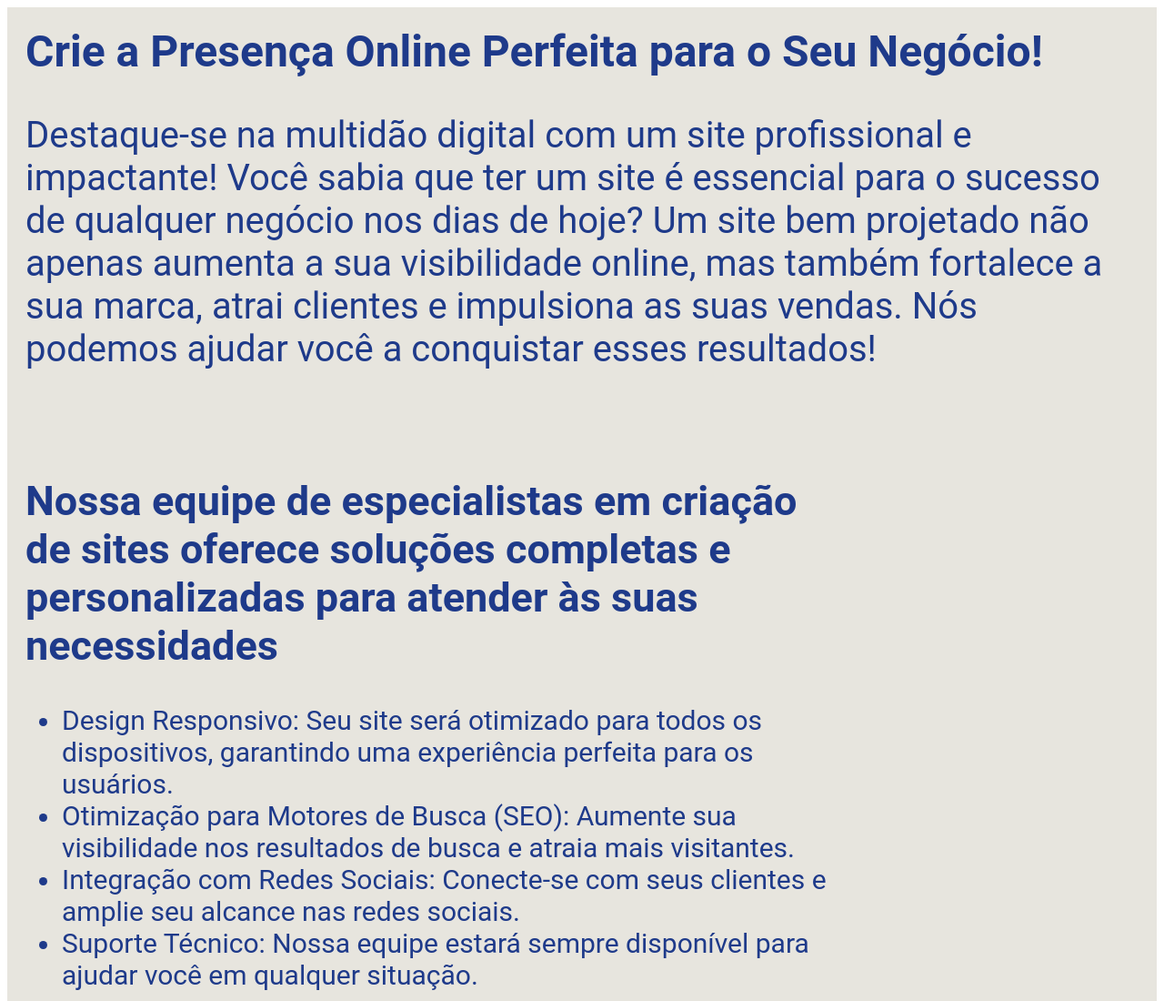
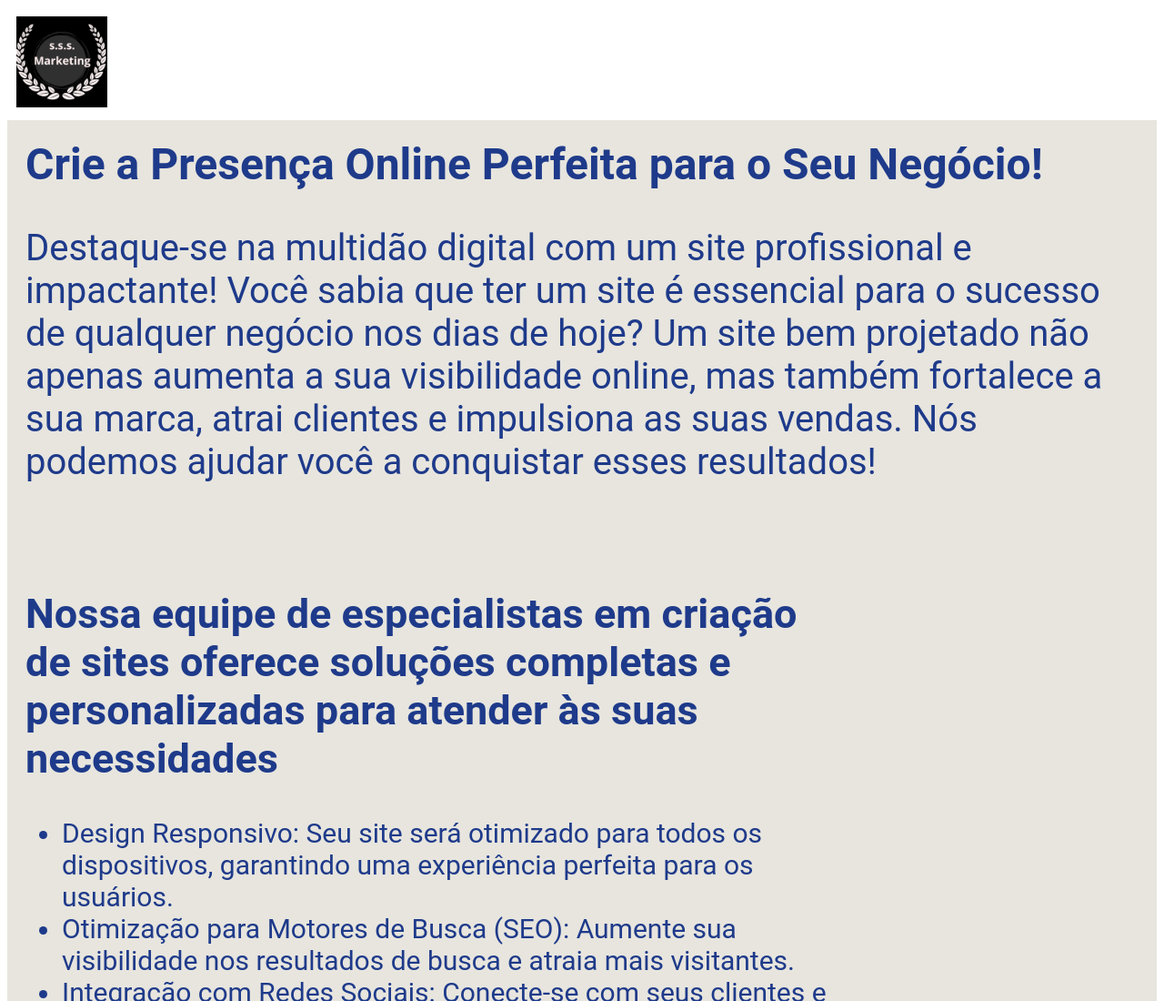
Before and after one commit to wilhame14/Presen-a-Online, a plain HTML site: page index.html in a window 1280 px wide. Shown: the top 1100 px of the page at 91% size. Drawn offline with Linux system fonts and the light colour scheme.

Commit message:
adicina a loga é titilo

```diff
--- a/index.html
+++ b/index.html
@@ -10,7 +10,7 @@
 
  </html>
 <body>
-
+       <img src="imagen/s.s.s. markete (1).png" alt="image da S.S.S.marketing" class="logo">
       <header>
         <h1> Crie a Presença Online Perfeita para o Seu Negócio!</h1>
 
--- a/style.css
+++ b/style.css
@@ -82,3 +82,9 @@ margin-top:auto;
   font-size: large;
   font-size: 25px;
 }
+
+img{
+  width: 100px; /* Largura da imagem */
+  height: 100px; /* Altura da imagem */
+  margin: 10px; /* Espaço entre as imagens */
+}
```
